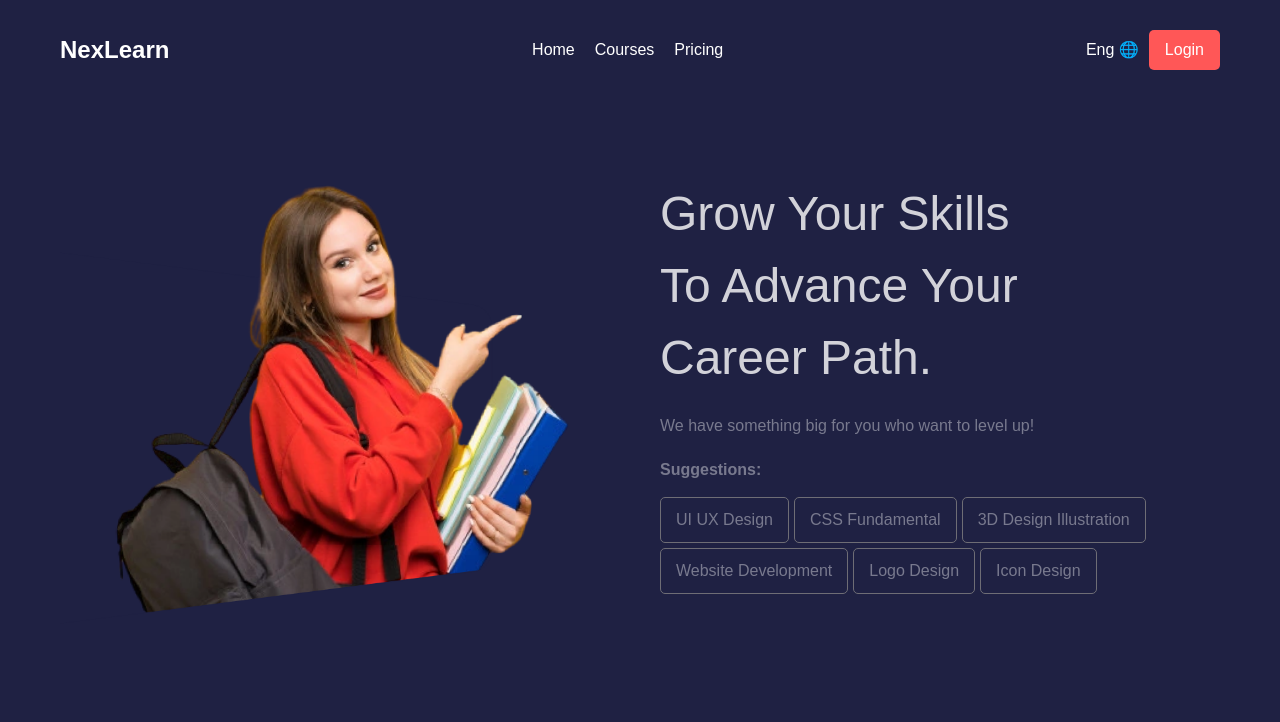
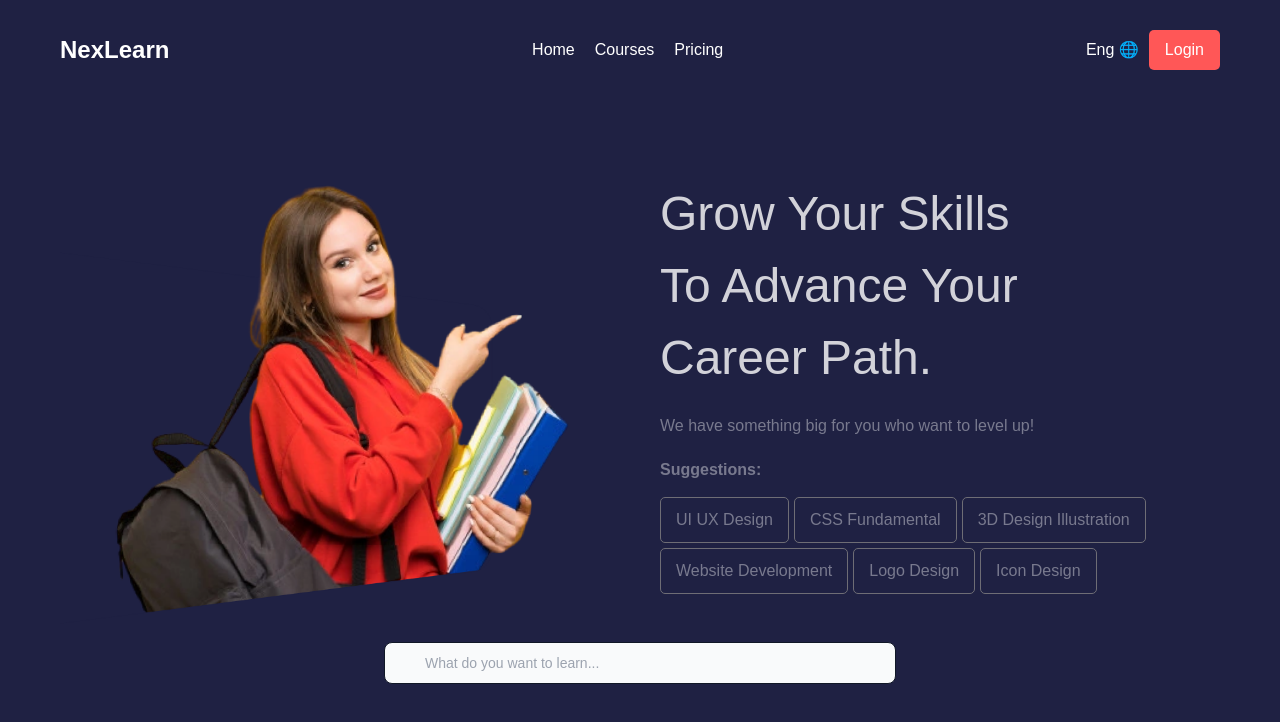
Before and after one commit to jumakulov-ozodbek/home-react-app, a React (Create React App) app: page / in a window 1280 px wide. Shown: the top 722 px of the page. Built offline with nearby package versions, Linux system fonts and the light colour scheme.

Commit message:
input qilindi alohida component qilindi

```diff
--- a/package.json
+++ b/package.json
@@ -34,6 +34,8 @@
     ]
   },
   "devDependencies": {
+    "autoprefixer": "^10.4.20",
+    "postcss": "^8.4.49",
     "tailwindcss": "^3.4.16"
   }
 }
--- /dev/null
+++ b/postcss.config.js
@@ -0,0 +1,6 @@
+module.exports = {
+  plugins: {
+    tailwindcss: {},
+    autoprefixer: {},
+  },
+}
--- a/src/App.js
+++ b/src/App.js
@@ -1,6 +1,6 @@
 import React from "react";
 import "./App.css";
-
+import Input from './Input'
 function App() {
   return (
     <div className="container">
@@ -47,6 +47,7 @@ function App() {
           </div>
         </div>
       </main>
+      <Input/>
     </div>
   );
 }
--- /dev/null
+++ b/src/Input.js
@@ -0,0 +1,50 @@
+import React from "react";
+
+function Input() {
+  return (
+    <form className="flex items-center max-w-lg mx-auto">
+      <label for="voice-search" className="sr-only">
+        Search
+      </label>
+      <div className="relative w-full">
+        {/* INPUT  */}
+
+        <input
+          type="text"
+          id="voice-search"
+          className="bg-gray-50 border border-gray-900 text-gray-900 text-sm rounded-lg focus:ring-blue-500 focus:border-blue-500 block w-full ps-10 p-2.5  dark:bg-gray-100 dark:border-gray-600 dark:placeholder-gray-500 dark:text-black dark:focus:ring-blue-500 dark:focus:border-blue-500"
+          placeholder="What do you want to learn..."
+          required
+        />
+        {/* INPUT   */}
+
+
+        {/* SEARCH BUTTON  */}
+        {/* <button
+          type="button"
+          className="absolute inset-y-0 end-0 flex items-center pe-3"
+        >
+         <svg
+          className="w-4 h-4 me-2"
+          aria-hidden="true"
+          xmlns="http://www.w3.org/2000/svg"
+          fill="none"
+          viewBox="0 0 20 20"
+        >
+          <path
+            stroke="currentColor"
+            stroke-linecap="round"
+            stroke-linejoin="round"
+            stroke-width="2"
+            d="m19 19-4-4m0-7A7 7 0 1 1 1 8a7 7 0 0 1 14 0Z"
+          />
+        </svg>
+        </button> */}
+        {/* SEARCH BUTTON  */}
+
+      </div>
+    </form>
+  );
+}
+
+export default Input;
--- a/tailwind.config.js
+++ b/tailwind.config.js
@@ -1,8 +1,7 @@
-/** @type {import('tailwindcss').Config} */
 module.exports = {
-  content: [],
+  content: ["./index.html", "./src/**/*.{js,ts,jsx,tsx}"],
   theme: {
     extend: {},
   },
   plugins: [],
-}
+};
```
Also changed, not shown: 1 other file (tests, documents, lock files or other folders).
